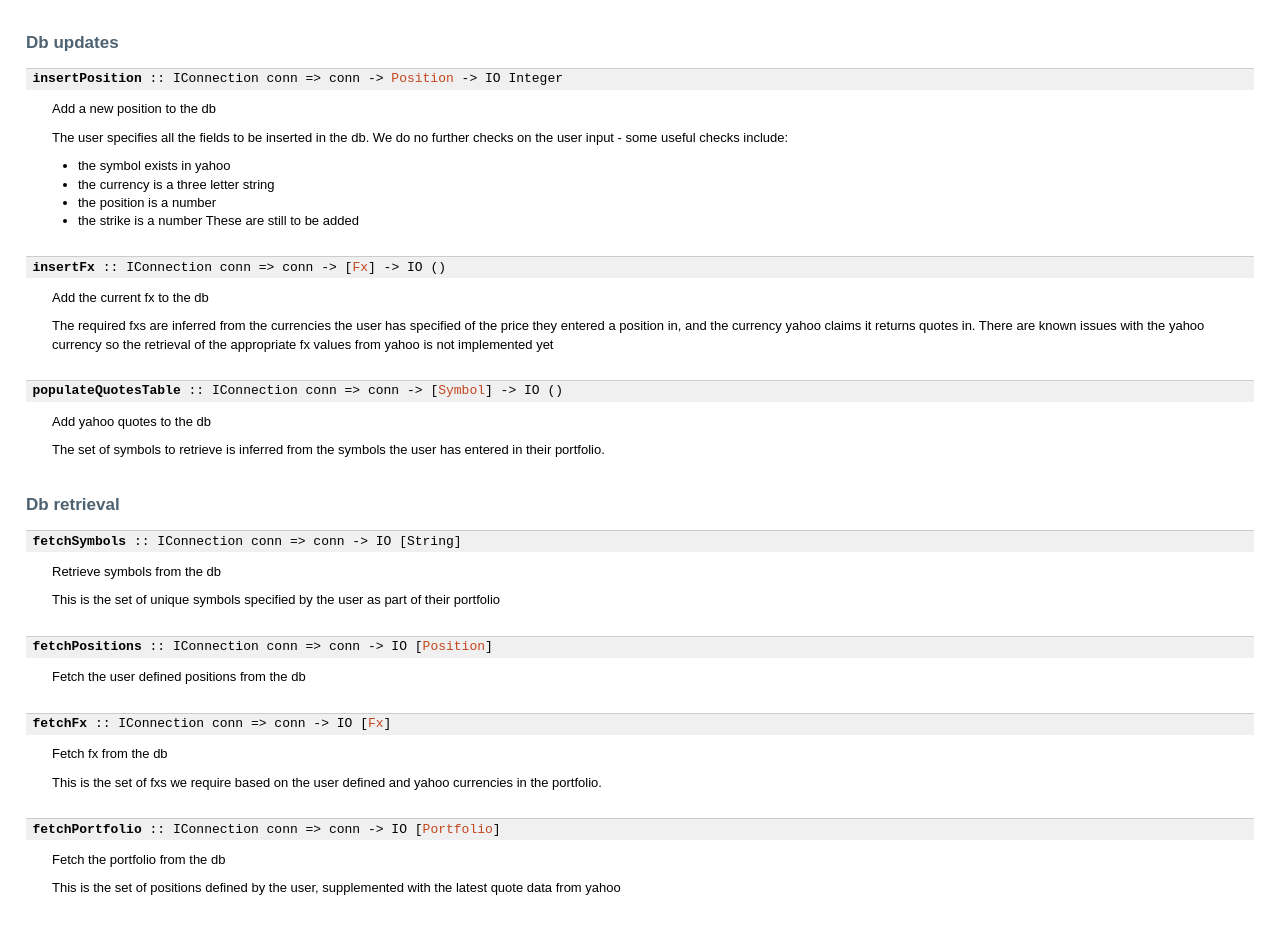
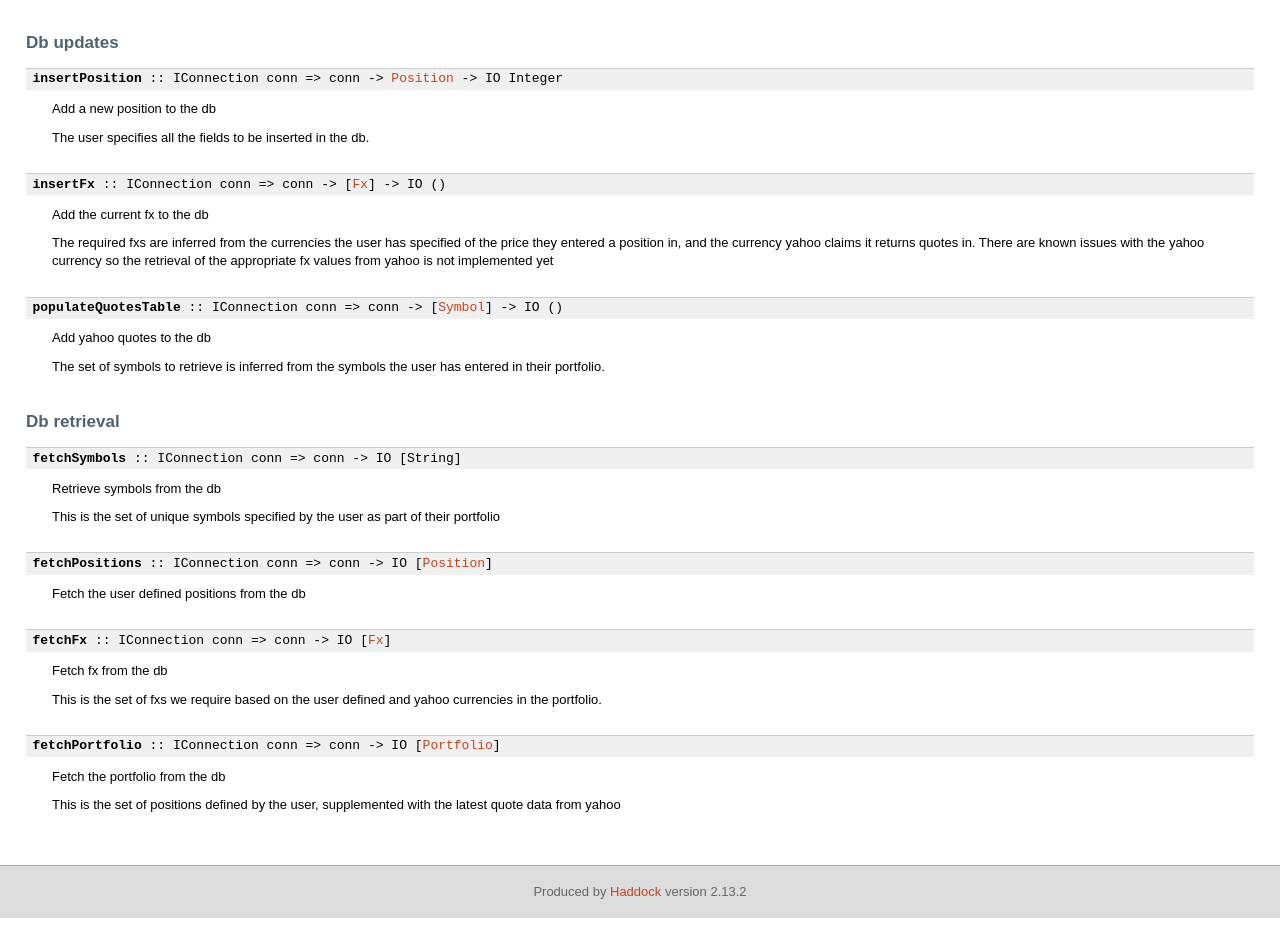
Before and after one commit to lhoghu/yahoo-portfolio-manager, a plain HTML site: page docs/DbAdapter.html in a window 1280 px wide. Shown: the part 1540-2466 px from the top of the page. Drawn offline with Linux system fonts and the light colour scheme.

Commit message:
Documentation updates for (i) lookup function, (ii) remove note about possible validation for add symbol, now that it's been added

```diff
--- a/docs/DbAdapter.html
+++ b/docs/DbAdapter.html
@@ -23,13 +23,7 @@ The list of fields is further converted into a single string using the supplied
 </p></div><div class="subs constructors"><p class="caption">Constructors</p><table><tr><td class="src"><a name="v:Fx" class="def">Fx</a></td><td class="doc empty">&nbsp;</td></tr><tr><td colspan="2"><div class="subs fields"><p class="caption">Fields</p><dl><dt class="src"><a name="v:fxToCcy" class="def">fxToCcy</a> :: String</dt><dd class="doc empty">&nbsp;</dd><dt class="src"><a name="v:fxFromCcy" class="def">fxFromCcy</a> :: String</dt><dd class="doc empty">&nbsp;</dd><dt class="src"><a name="v:fx" class="def">fx</a> :: Double</dt><dd class="doc empty">&nbsp;</dd></dl><div class="clear"></div></div></td></tr></table></div><div class="subs instances"><p id="control.i:Fx" class="caption collapser" onclick="toggleSection('i:Fx')">Instances</p><div id="section.i:Fx" class="show"><table><tr><td class="src">Eq <a href="DbAdapter.html#t:Fx">Fx</a></td><td class="doc empty">&nbsp;</td></tr><tr><td class="src">Ord <a href="DbAdapter.html#t:Fx">Fx</a></td><td class="doc empty">&nbsp;</td></tr><tr><td class="src">Show <a href="DbAdapter.html#t:Fx">Fx</a></td><td class="doc empty">&nbsp;</td></tr></table></div></div></div><h2 id="g:2">Db updates
 </h2><div class="top"><p class="src"><a name="v:insertPosition" class="def">insertPosition</a> :: IConnection conn =&gt; conn -&gt; <a href="DbAdapter.html#t:Position">Position</a> -&gt; IO Integer</p><div class="doc"><p>Add a new position to the db
 </p><p>The user specifies all the fields to be inserted in the db.
-We do no further checks on the user input - some useful checks include:
-</p><ul><li> the symbol exists in yahoo
-</li><li> the currency is a three letter string
-</li><li> the position is a number
-</li><li> the strike is a number
-These are still to be added
-</li></ul></div></div><div class="top"><p class="src"><a name="v:insertFx" class="def">insertFx</a> :: IConnection conn =&gt; conn -&gt; [<a href="DbAdapter.html#t:Fx">Fx</a>] -&gt; IO ()</p><div class="doc"><p>Add the current fx to the db
+</p></div></div><div class="top"><p class="src"><a name="v:insertFx" class="def">insertFx</a> :: IConnection conn =&gt; conn -&gt; [<a href="DbAdapter.html#t:Fx">Fx</a>] -&gt; IO ()</p><div class="doc"><p>Add the current fx to the db
 </p><p>The required fxs are inferred from the currencies the user has specified
 of the price they entered a position in, and the currency yahoo claims it
 returns quotes in.
```
Also changed, not shown: docs/Main.html (+1 -0 lines), docs/Yahoo.html (+4 -4 lines), docs/doc-index.html (+1 -1 lines), docs/mini_Yahoo.html (+2 -2 lines), 2 other files.
